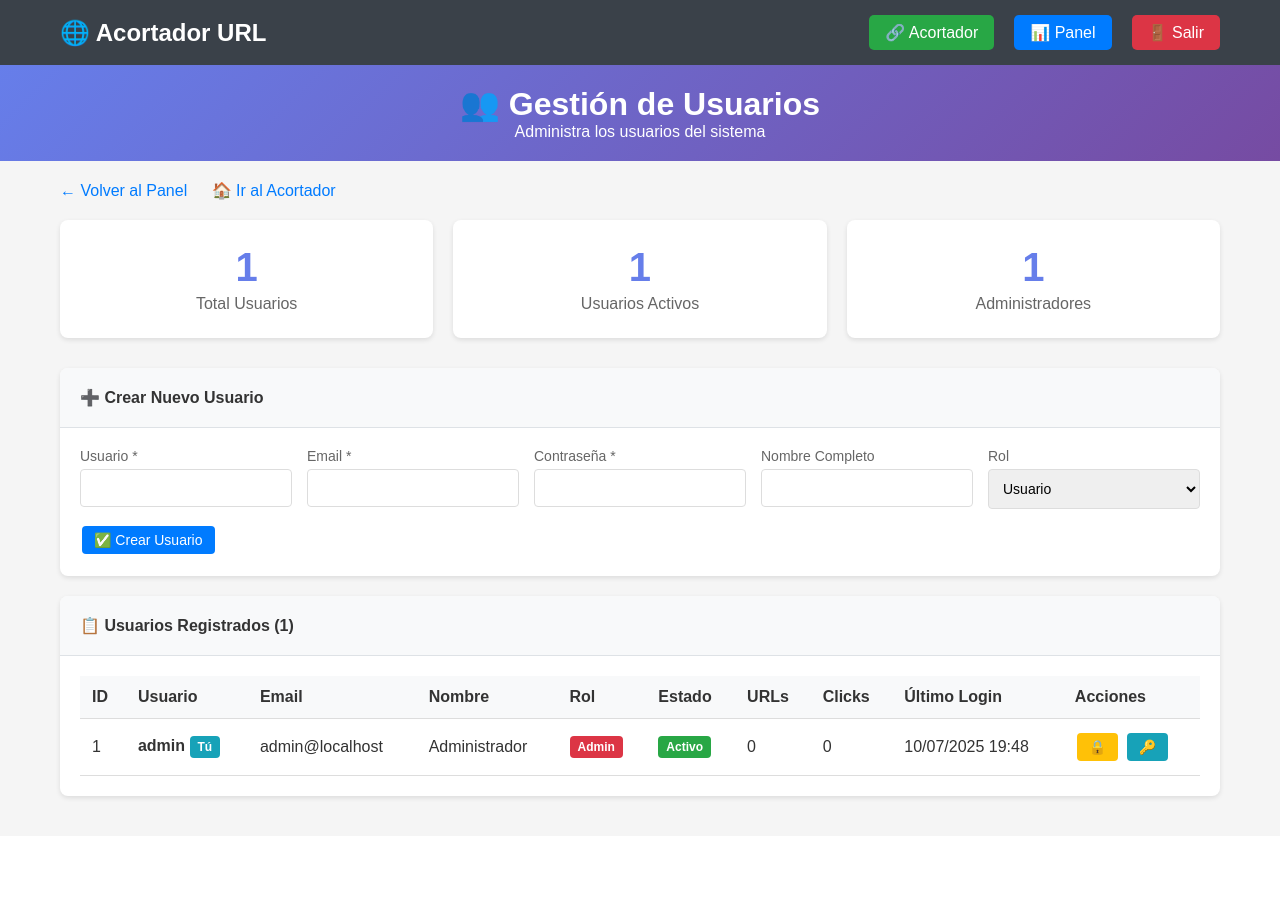
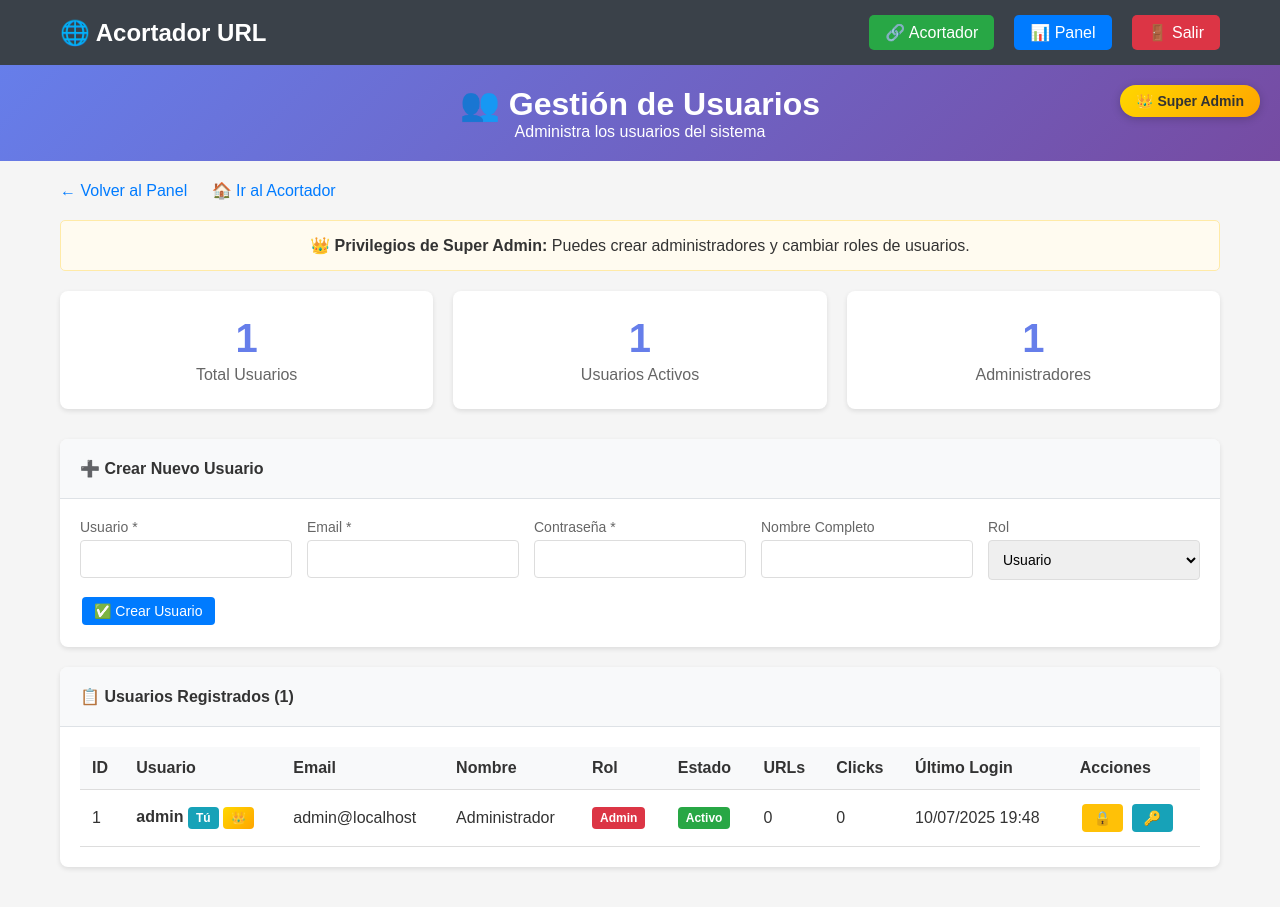
Before and after one commit to verkoven/URLSortener, a PHP site: page /admin/usuarios.php in a window 1280 px wide. Before the commit the page ends 801 px from the top, so only its background shows below. Run offline with PHP 8.4, Linux system fonts and the light colour scheme; a user stored in the database is signed in; data comes from the database, SQL or seed files in the repository.

Commit message:
Add files via upload

```diff
--- a/admin/usuarios.php
+++ b/admin/usuarios.php
@@ -13,6 +13,9 @@ if ($_SESSION['role'] !== 'admin') {
     header('Location: panel_simple.php');
     exit();
 }
+
+// Verificar si es el super admin (definido en conf.php)
+$is_super_admin = ($_SESSION['username'] === ADMIN_USERNAME);
 
 // Conectar a la base de datos
 try {
@@ -40,19 +43,51 @@ if ($_SERVER['REQUEST_METHOD'] === 'POST') {
             case 'update_password':
                 updatePassword($_POST['user_id'], $_POST['new_password']);
                 break;
+            case 'change_role':
+                if ($is_super_admin) {
+                    changeUserRole($_POST['user_id'], $_POST['new_role']);
+                }
+                break;
         }
+    }
+}
+
+// Función para cambiar rol de usuario (SOLO SUPER ADMIN)
+function changeUserRole($user_id, $new_role) {
+    global $db, $message, $_SESSION;
+
+    $user_id = intval($user_id);
+
+    // No permitir cambiar el propio rol
+    if ($user_id == $_SESSION['user_id']) {
+        $message = "❌ No puedes cambiar tu propio rol";
+        return;
+    }
+
+    try {
+        $stmt = $db->prepare("UPDATE users SET role = ? WHERE id = ?");
+        $stmt->execute([$new_role, $user_id]);
+        $message = "✅ Rol de usuario actualizado";
+    } catch (PDOException $e) {
+        $message = "❌ Error al actualizar rol";
     }
 }
 
 // Función para crear usuario
 function createUser() {
-    global $db, $message;
+    global $db, $message, $is_super_admin;
 
     $username = trim($_POST['username']);
     $password = $_POST['password'];
     $email = trim($_POST['email']);
     $full_name = trim($_POST['full_name'] ?? '');
     $role = $_POST['role'] ?? 'user';
+
+    // Solo el super admin puede crear otros admins
+    if ($role === 'admin' && !$is_super_admin) {
+        $role = 'user';
+        $message = "⚠️ Solo el Super Admin puede crear administradores. Usuario creado como usuario normal.";
+    }
 
     if (empty($username) || empty($password) || empty($email)) {
         $message = "Todos los campos obligatorios deben ser completados";
@@ -88,6 +123,16 @@ function deleteUser($user_id) {
 
     if ($user_id == $_SESSION['user_id']) {
         $message = "❌ No puedes eliminar tu propio usuario";
+        return;
+    }
+
+    // Verificar si es el super admin
+    $stmt = $db->prepare("SELECT username FROM users WHERE id = ?");
+    $stmt->execute([$user_id]);
+    $username = $stmt->fetchColumn();
+
+    if ($username === ADMIN_USERNAME) {
+        $message = "❌ No se puede eliminar al Super Admin";
         return;
     }
 
@@ -153,7 +198,6 @@ $query = "SELECT u.*,
           LEFT JOIN urls ON urls.user_id = u.id
           GROUP BY u.id
           ORDER BY u.created_at DESC";
-
 $stmt = $db->query($query);
 $users = $stmt->fetchAll(PDO::FETCH_ASSOC);
 
@@ -163,7 +207,6 @@ $stats['total_users'] = $db->query("SELECT COUNT(*) FROM users")->fetchColumn();
 $stats['active_users'] = $db->query("SELECT COUNT(*) FROM users WHERE status = 'active'")->fetchColumn();
 $stats['admin_users'] = $db->query("SELECT COUNT(*) FROM users WHERE role = 'admin'")->fetchColumn();
 ?>
-
 <!DOCTYPE html>
 <html lang="es">
 <head>
@@ -182,9 +225,22 @@ $stats['admin_users'] = $db->query("SELECT COUNT(*) FROM users WHERE role = 'adm
             color: white;
             padding: 20px;
             text-align: center;
+            position: relative;
         }
         .header h1 {
             margin: 0;
+        }
+        .super-admin-badge {
+            position: absolute;
+            top: 20px;
+            right: 20px;
+            background: linear-gradient(135deg, #FFD700 0%, #FFA500 100%);
+            color: #333;
+            padding: 8px 16px;
+            border-radius: 20px;
+            font-weight: bold;
+            font-size: 14px;
+            box-shadow: 0 2px 10px rgba(0,0,0,0.2);
         }
         .container {
             max-width: 1200px;
@@ -344,6 +400,11 @@ $stats['admin_users'] = $db->query("SELECT COUNT(*) FROM users WHERE role = 'adm
             background: #17a2b8;
             color: white;
         }
+        .badge-gold {
+            background: linear-gradient(135deg, #FFD700 0%, #FFA500 100%);
+            color: #333;
+            font-weight: bold;
+        }
         .back-links {
             margin-bottom: 20px;
         }
@@ -402,6 +463,24 @@ $stats['admin_users'] = $db->query("SELECT COUNT(*) FROM users WHERE role = 'adm
         .menu-links .btn-salir {
             background: #dc3545;
         }
+        .role-select {
+            padding: 4px 8px;
+            border: 1px solid #ddd;
+            border-radius: 4px;
+            font-size: 12px;
+            background: white;
+        }
+        .role-change-form {
+            display: inline-block;
+        }
+        .super-admin-info {
+            background: #fffbf0;
+            border: 1px solid #ffeaa7;
+            padding: 15px;
+            border-radius: 5px;
+            margin-bottom: 20px;
+            text-align: center;
+        }
     </style>
 </head>
 <body>
@@ -422,6 +501,11 @@ $stats['admin_users'] = $db->query("SELECT COUNT(*) FROM users WHERE role = 'adm
     <div class="header">
         <h1>👥 Gestión de Usuarios</h1>
         <p>Administra los usuarios del sistema</p>
+        <?php if ($is_super_admin): ?>
+        <div class="super-admin-badge">
+            👑 Super Admin
+        </div>
+        <?php endif; ?>
     </div>
 
     <div class="container">
@@ -434,6 +518,12 @@ $stats['admin_users'] = $db->query("SELECT COUNT(*) FROM users WHERE role = 'adm
             <div class="message">
                 <?php echo $message; ?>
             </div>
+        <?php endif; ?>
+
+        <?php if ($is_super_admin): ?>
+        <div class="super-admin-info">
+            <strong>👑 Privilegios de Super Admin:</strong> Puedes crear administradores y cambiar roles de usuarios.
+        </div>
         <?php endif; ?>
 
         <!-- Estadísticas -->
@@ -483,10 +573,12 @@ $stats['admin_users'] = $db->query("SELECT COUNT(*) FROM users WHERE role = 'adm
                         </div>
 
                         <div class="form-group">
-                            <label>Rol</label>
+                            <label>Rol <?php echo !$is_super_admin ? '<small>(Solo usuarios normales)</small>' : ''; ?></label>
                             <select class="form-control" name="role">
                                 <option value="user">Usuario</option>
+                                <?php if ($is_super_admin): ?>
                                 <option value="admin">Administrador</option>
+                                <?php endif; ?>
                             </select>
                         </div>
                     </div>
@@ -522,6 +614,7 @@ $stats['admin_users'] = $db->query("SELECT COUNT(*) FROM users WHERE role = 'adm
                         </thead>
                         <tbody>
                             <?php foreach ($users as $user): ?>
+                            <?php $is_this_super_admin = ($user['username'] === ADMIN_USERNAME); ?>
                             <tr>
                                 <td><?php echo $user['id']; ?></td>
                                 <td>
@@ -529,13 +622,28 @@ $stats['admin_users'] = $db->query("SELECT COUNT(*) FROM users WHERE role = 'adm
                                     <?php if ($user['id'] == $_SESSION['user_id']): ?>
                                         <span class="badge badge-info">Tú</span>
                                     <?php endif; ?>
+                                    <?php if ($is_this_super_admin): ?>
+                                        <span class="badge badge-gold">👑</span>
+                                    <?php endif; ?>
                                 </td>
                                 <td><?php echo htmlspecialchars($user['email']); ?></td>
                                 <td><?php echo htmlspecialchars($user['full_name'] ?? '-'); ?></td>
                                 <td>
-                                    <span class="badge badge-<?php echo $user['role'] === 'admin' ? 'danger' : 'info'; ?>">
-                                        <?php echo ucfirst($user['role']); ?>
-                                    </span>
+                                    <?php if ($is_super_admin && !$is_this_super_admin && $user['id'] != $_SESSION['user_id']): ?>
+                                        <!-- Solo el super admin puede cambiar roles -->
+                                        <form method="POST" class="role-change-form">
+                                            <input type="hidden" name="action" value="change_role">
+                                            <input type="hidden" name="user_id" value="<?php echo $user['id']; ?>">
+                                            <select name="new_role" class="role-select" onchange="this.form.submit()">
+                                                <option value="user" <?php echo $user['role'] === 'user' ? 'selected' : ''; ?>>Usuario</option>
+                                                <option value="admin" <?php echo $user['role'] === 'admin' ? 'selected' : ''; ?>>Admin</option>
+                                            </select>
+                                        </form>
+                                    <?php else: ?>
+                                        <span class="badge badge-<?php echo $user['role'] === 'admin' ? 'danger' : 'info'; ?>">
+                                            <?php echo ucfirst($user['role']); ?>
+                                        </span>
+                                    <?php endif; ?>
                                 </td>
                                 <td>
                                     <?php
@@ -582,7 +690,7 @@ $stats['admin_users'] = $db->query("SELECT COUNT(*) FROM users WHERE role = 'adm
                                     </button>
 
                                     <!-- Eliminar -->
-                                    <?php if ($user['id'] != $_SESSION['user_id']): ?>
+                                    <?php if ($user['id'] != $_SESSION['user_id'] && !$is_this_super_admin): ?>
                                     <form method="POST" style="display: inline;"
                                           onsubmit="return confirm('¿Eliminar usuario <?php echo htmlspecialchars($user['username']); ?>?');">
                                         <input type="hidden" name="action" value="delete">
```
